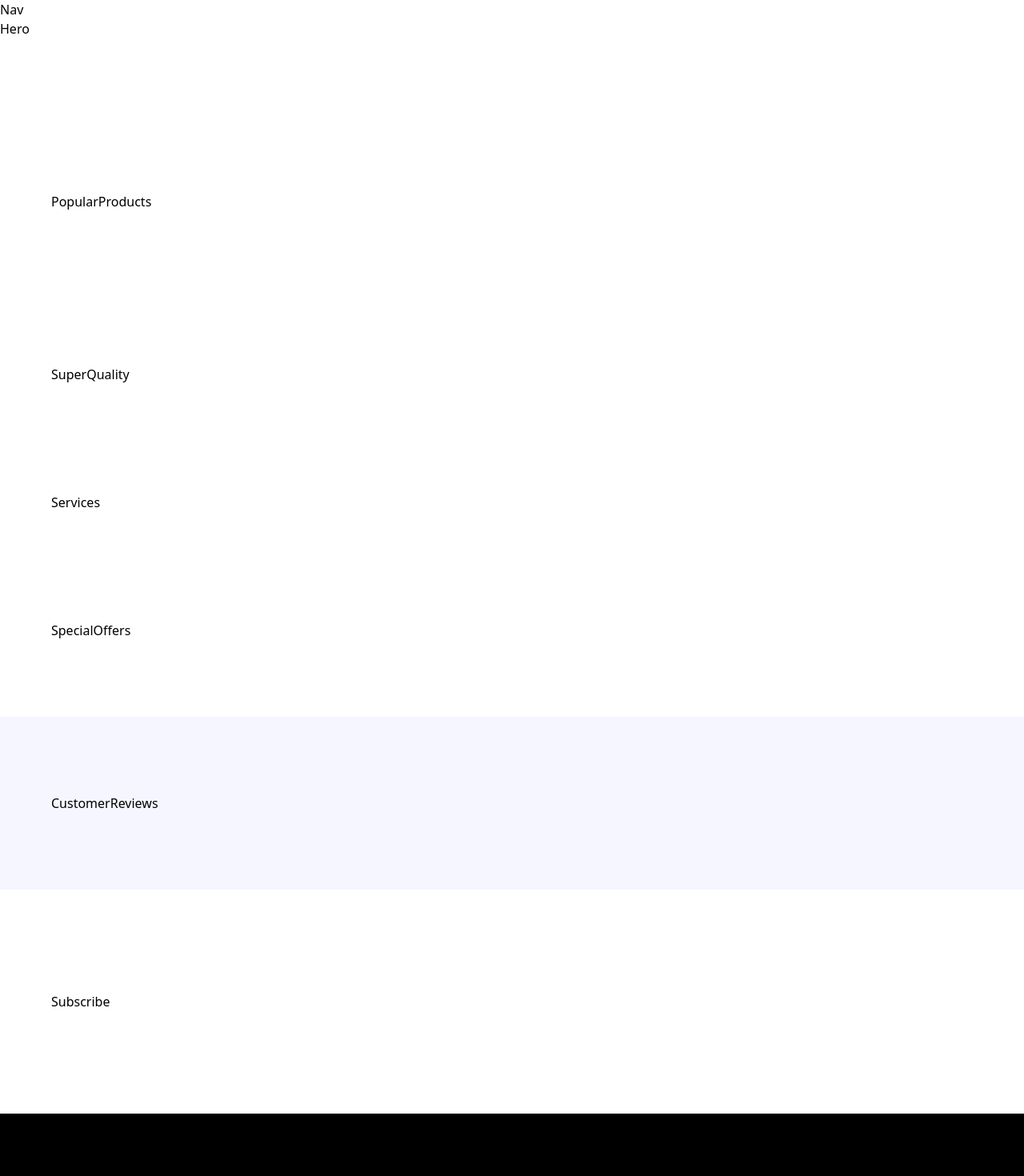
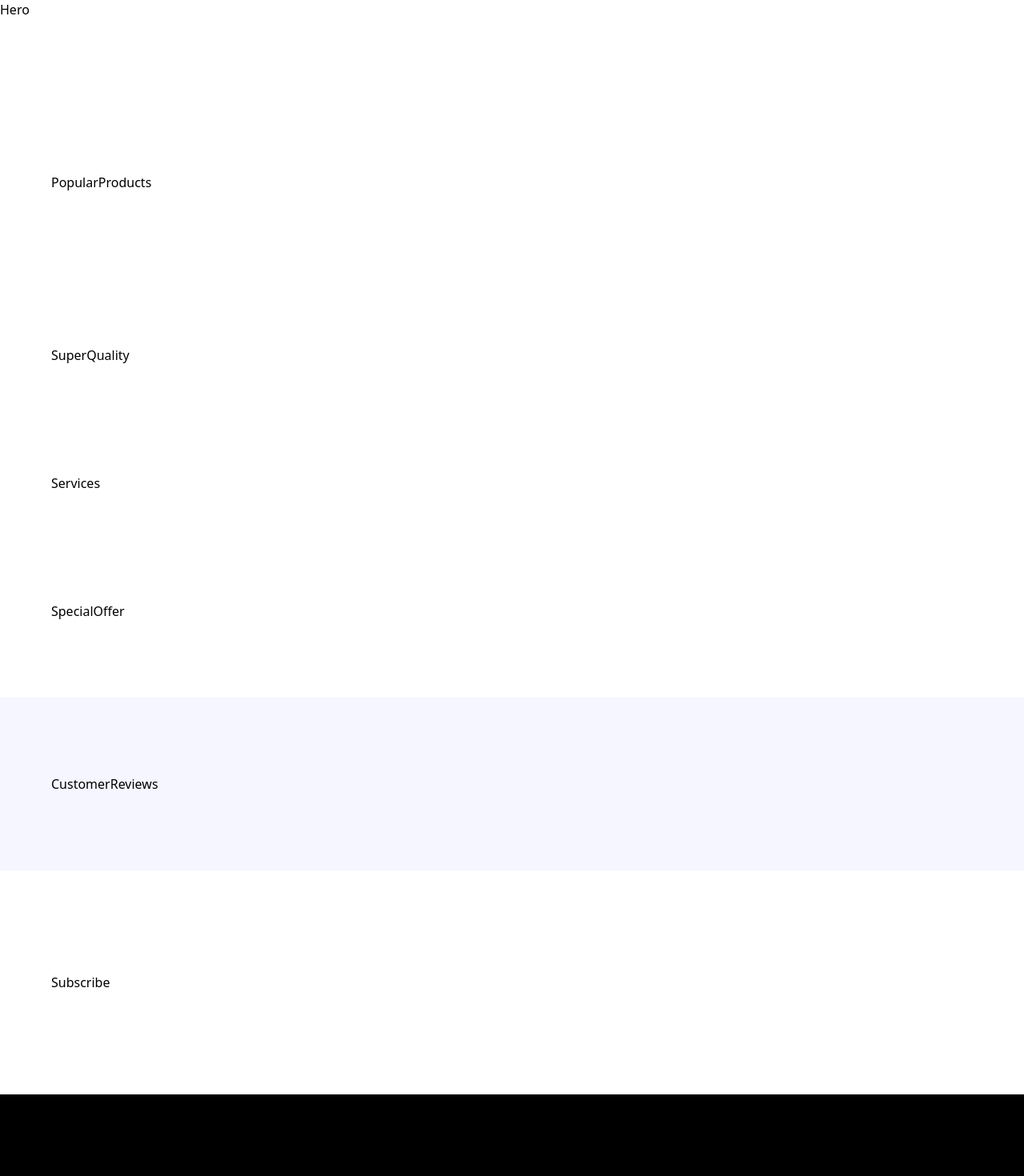
Before and after one commit to ndy-lopez/nshoes, a React (Vite) app: page / in a window 1280 px wide. Shown: the top 1470 px of the page at 80% size. Built offline with nearby package versions, Linux system fonts and the light colour scheme; a web font is replaced by a local one.

Commit message:
Import/Export each JSX components into the App

```diff
--- a/src/App.jsx
+++ b/src/App.jsx
@@ -1,27 +1,40 @@
+import {
+  CustomerReviews,
+  Footer,
+  Hero,
+  PopularProducts,
+  Services,
+  SpecialOffer,
+  Subscribe,
+  SuperQuality,
+} from "./sections";
+
 const App = () => (
   <main className="relative">
-    Nav
-    <section className="x1:padding-1 wide:padding-r padding-b">Hero</section>
-  <section className="padding">
-    PopularProducts
+    {/* <Nav /> */}
+    <section className="x1:padding-1 wide:padding-r padding-b">
+      <Hero />
     </section>
     <section className="padding">
-    SuperQuality
+      <PopularProducts />
+    </section>
+    <section className="padding">
+      <SuperQuality />
     </section>
     <section className="padding-x py-10">
-    Services
+      <Services />
     </section>
     <section className="padding">
-    SpecialOffers
+      <SpecialOffer />
     </section>
     <section className="bg-pale-blue padding">
-    CustomerReviews
+      <CustomerReviews />
     </section>
     <section className="padding-x sm:py-32 py-16 w-full">
-    Subscribe
+      <Subscribe />
     </section>
     <section className="bg-black padding-x padding-t pb-8">
-    Footer
+      <Footer />
     </section>
   </main>
 );
--- /dev/null
+++ b/src/sections/CustomerReviews.jsx
@@ -0,0 +1,7 @@
+const CustomerReviews = () => {
+  return (
+    <div>CustomerReviews</div>
+  )
+}
+
+export default CustomerReviews
--- /dev/null
+++ b/src/sections/Footer.jsx
@@ -0,0 +1,7 @@
+const Footer = () => {
+  return (
+    <div>Footer</div>
+  )
+}
+
+export default Footer
--- /dev/null
+++ b/src/sections/Hero.jsx
@@ -0,0 +1,7 @@
+const Hero = () => {
+  return (
+    <div>Hero</div>
+  )
+}
+
+export default Hero
--- /dev/null
+++ b/src/sections/Nav.jsx
@@ -0,0 +1,7 @@
+const Nav = () => {
+  return (
+    <div>Nav</div>
+  )
+}
+
+export default Nav
--- /dev/null
+++ b/src/sections/PopularProducts.jsx
@@ -0,0 +1,7 @@
+const PopularProducts = () => {
+  return (
+    <div>PopularProducts</div>
+  )
+}
+
+export default PopularProducts
--- /dev/null
+++ b/src/sections/Services.jsx
@@ -0,0 +1,7 @@
+const Services = () => {
+  return (
+    <div>Services</div>
+  )
+}
+
+export default Services
--- /dev/null
+++ b/src/sections/SpecialOffer.jsx
@@ -0,0 +1,7 @@
+const SpecialOffer = () => {
+  return (
+    <div>SpecialOffer</div>
+  )
+}
+
+export default SpecialOffer
--- /dev/null
+++ b/src/sections/Subscribe.jsx
@@ -0,0 +1,7 @@
+const Subscribe = () => {
+  return (
+    <div>Subscribe</div>
+  )
+}
+
+export default Subscribe
--- /dev/null
+++ b/src/sections/SuperQuality.jsx
@@ -0,0 +1,7 @@
+const SuperQuality = () => {
+  return (
+    <div>SuperQuality</div>
+  )
+}
+
+export default SuperQuality
--- /dev/null
+++ b/src/sections/index.js
@@ -0,0 +1,20 @@
+import Hero from './Hero'
+import PopularProducts from './PopularProducts'
+import SuperQuality from './SuperQuality'
+import Services from './Services'
+import SpecialOffer from './SpecialOffer'
+import CustomerReviews from './CustomerReviews'
+import Subscribe from './Subscribe'
+import Footer from './Footer';
+
+
+export {
+  Hero,
+  PopularProducts,
+  SuperQuality,
+  Services,
+  SpecialOffer,
+  CustomerReviews,
+  Subscribe,
+  Footer
+}
```
Lines whose indentation alone changed are shown as unchanged.
